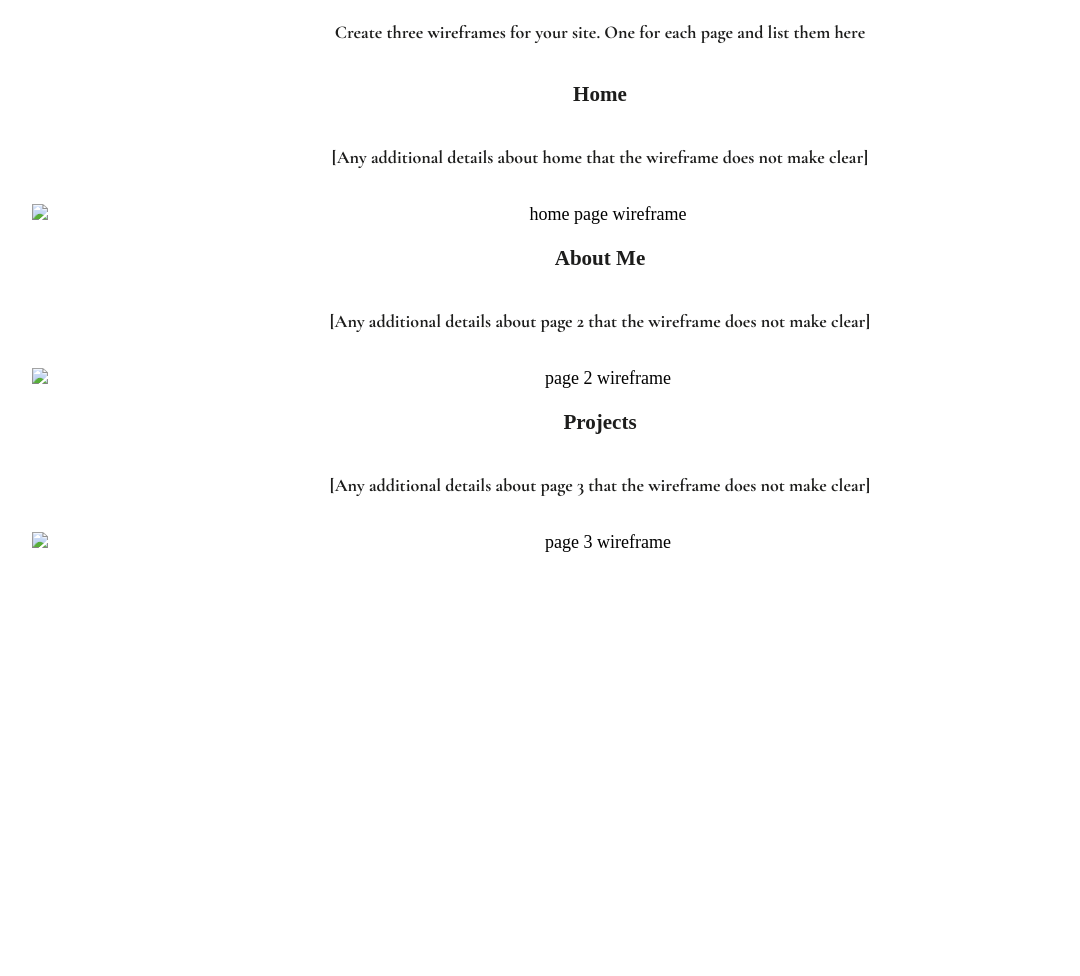
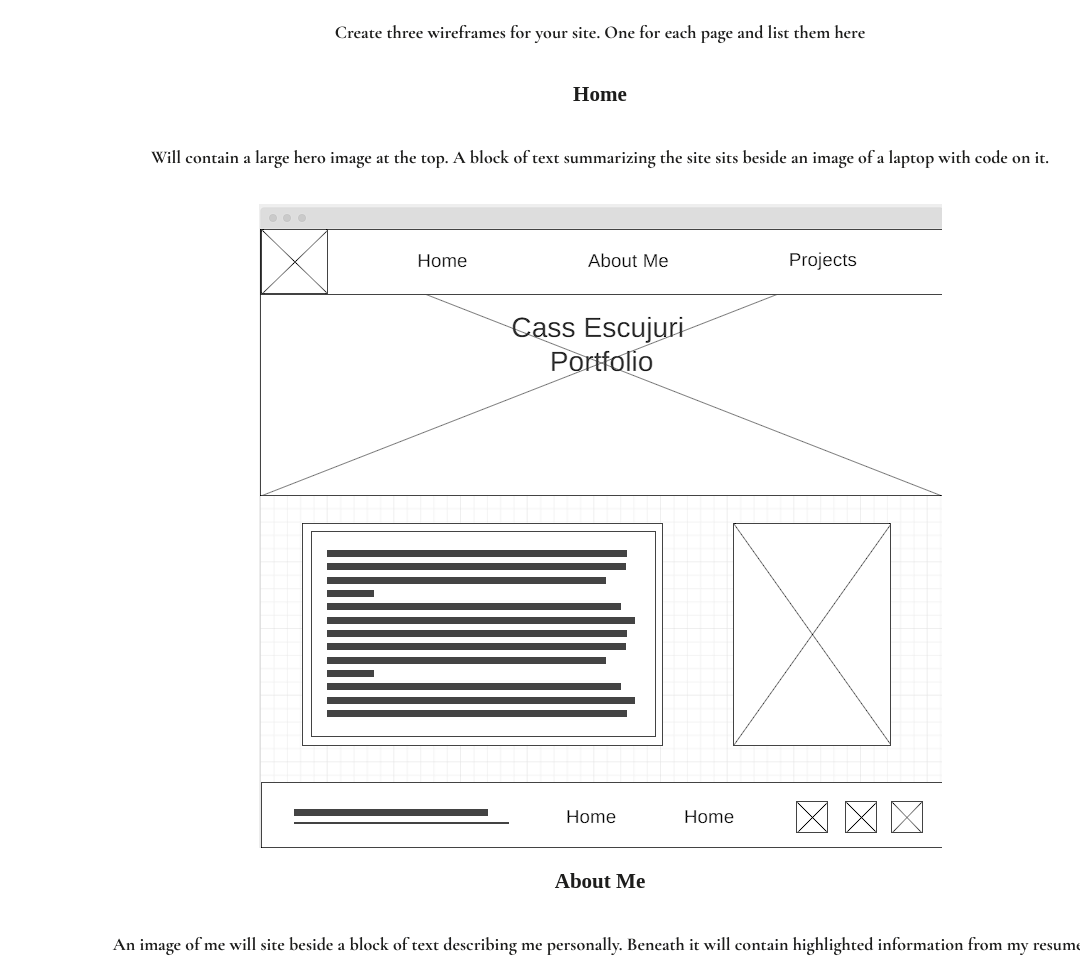
Before and after one commit to cmescujuri/wdd130, a plain HTML site: page portfolio/site-plan.html in a window 1280 px wide. Shown: the part 7020-7996 px from the top of the page, without its empty margins (40-1120 px from the left). Before the commit the page ends 7645 px from the top, so only its background shows below. Drawn offline with nearby package versions, Linux system fonts and the light colour scheme; a web font is replaced by a local one.

Commit message:
completed site plan

```diff
--- a/portfolio/site-plan.html
+++ b/portfolio/site-plan.html
@@ -154,21 +154,21 @@
 
       <h3>Home</h3>
       <p>
-        [Any additional details about home that the wireframe does not make clear]
+        Will contain a large hero image at the top. A block of text summarizing the site sits beside an image of a laptop with code on it.
       </p>
-      <img src="#" alt="home page wireframe">
+      <img src="images/home_wireframe.png" alt="home page wireframe">
 
       <h3>About Me</h3>
       <p>
-        [Any additional details about page 2 that the wireframe does not make clear]
+        An image of me will site beside a block of text describing me personally. Beneath it will contain highlighted information from my resume.
       </p>
-      <img src="#" alt="page 2 wireframe">
+      <img src="images/about_me_wireframe.png" alt="about me page wireframe">
 
       <h3>Projects</h3>
       <p>
-        [Any additional details about page 3 that the wireframe does not make clear]
+        A block of text above will summarize my approach/strengths in my projects. Below, a screenshot of each project home page will site above a block of text; clicking on the screenshot will take you directly to the project web page.
       </p>
-      <img src="#" alt="page 3 wireframe">
+      <img src="images/projects_wireframe.png" alt="projects page wireframe">
     </main>
   </body>
 
```
Also changed, not shown: portfolio/images/about_me_wireframe.png (added), portfolio/images/home_wireframe.png (added), portfolio/images/projects_wireframe.png (added).
